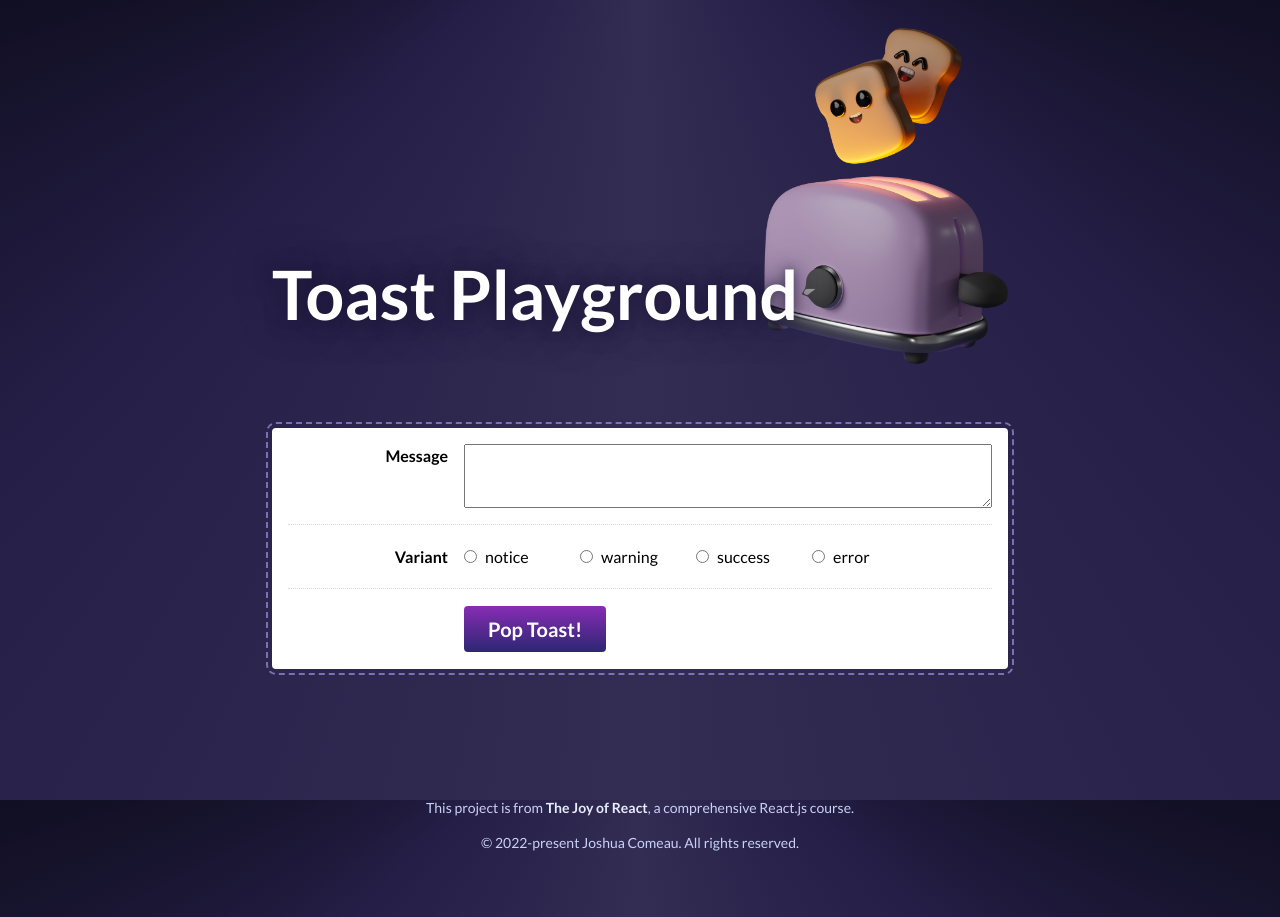
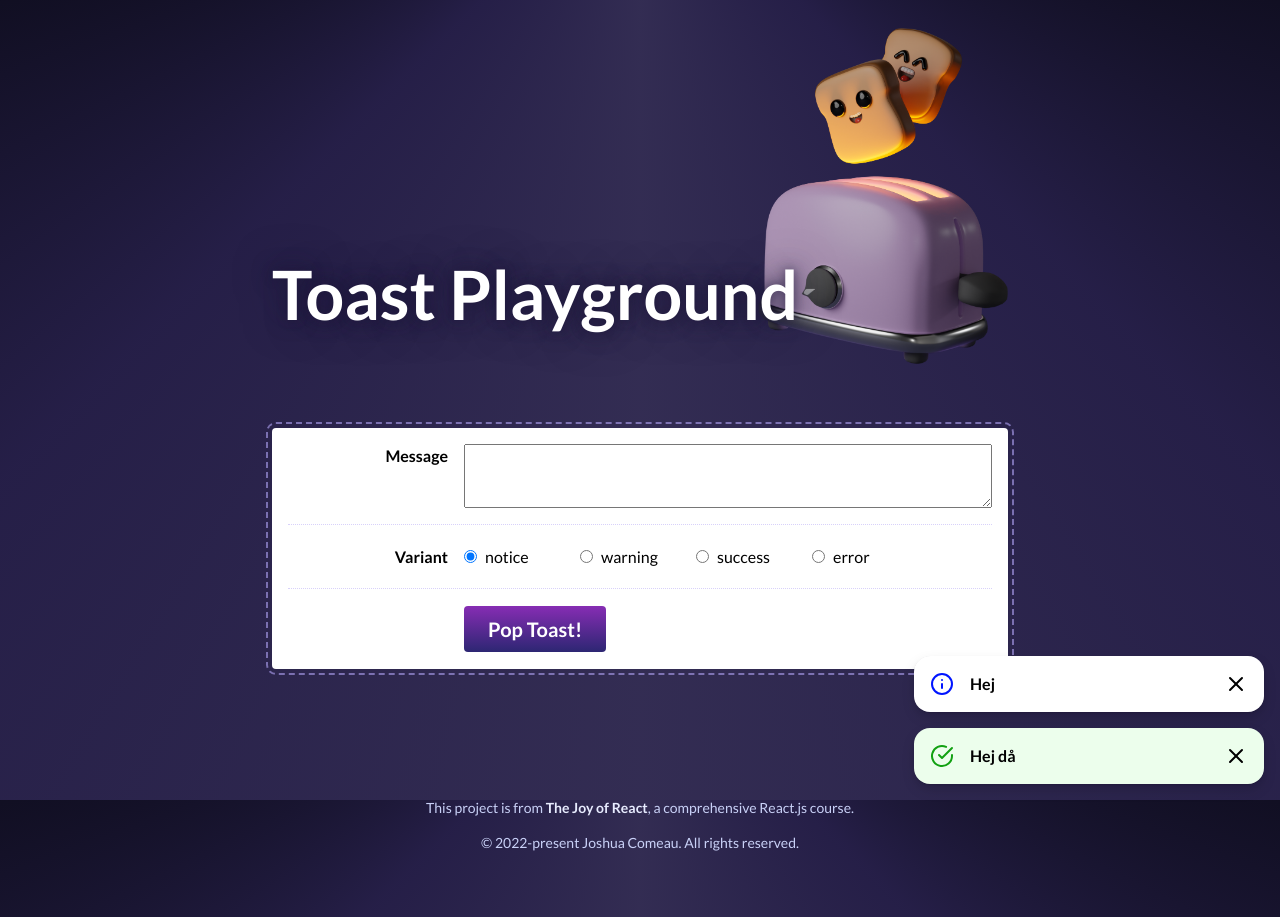
Before and after one commit to sarablom/joy-of-react-toast-component, a React (Create React App) app: page / in a window 1280 px wide. Built offline with nearby package versions, Linux system fonts and the light colour scheme.

Commit message:
add multiple toasts

```diff
--- a/src/components/Toast/Toast.js
+++ b/src/components/Toast/Toast.js
@@ -12,7 +12,7 @@ const ICONS_BY_VARIANT = {
   error: AlertOctagon,
 };
 
-function Toast({ message, variant, onToastIsOpen }) {
+function Toast({ message, variant}) {
   const Icon = ICONS_BY_VARIANT[variant];
 
   return (
@@ -21,7 +21,7 @@ function Toast({ message, variant, onToastIsOpen }) {
         <Icon size={24} />
       </div>
       <p className={styles.content}>{message}</p>
-      <button className={styles.closeButton} onClick={() => onToastIsOpen(false)}>
+      <button className={styles.closeButton}>
         <X size={24} />
         <VisuallyHidden>Dismiss message</VisuallyHidden>
       </button>
--- a/src/components/ToastPlayground/ToastPlayground.js
+++ b/src/components/ToastPlayground/ToastPlayground.js
@@ -1,16 +1,30 @@
 import React, { useState } from "react";
 
 import Button from "../Button";
-import Toast from "../Toast/Toast";
+import ToastShelf from "../ToastShelf";
 
 import styles from "./ToastPlayground.module.css";
 
 const VARIANT_OPTIONS = ["notice", "warning", "success", "error"];
 
 function ToastPlayground() {
-  const [value, setValue] = useState({ textArea: "", radioButton: "" });
-  const [toastIsOpen, setToastIsOpen] = useState(false);
-  console.log(value);
+  const [toasts, setToasts] = useState([
+    { id: crypto.randomUUID(), message: "Hej", variant: "notice" },
+    { id: crypto.randomUUID(), message: "Hej då", variant: "success" },
+  ]);
+  const [value, setValue] = useState({ message: "", variant: "notice" });
+
+  const handleOnSubmit = (e) => {
+    const newToasts = [
+      ...toasts,
+      {
+        id: crypto.randomUUID(),
+        message: value.message,
+        variant: value.variant,
+      },
+    ];
+    setToasts(newToasts);
+  };
 
   const radioButtons = VARIANT_OPTIONS.map((type) => (
     <label key={type} htmlFor={`variant-${type}`}>
@@ -19,11 +33,11 @@ function ToastPlayground() {
         type="radio"
         name="variant"
         value={type}
-        checked={value.radioButton === type}
+        checked={value.variant === type}
         onChange={(e) => {
           setValue({
             ...value,
-            radioButton: e.target.value,
+            variant: e.target.value,
           });
         }}
       />
@@ -32,13 +46,13 @@ function ToastPlayground() {
   ));
 
   return (
-    <div className={styles.wrapper}>
+    <form className={styles.wrapper} onClick={(e) => handleOnSubmit(e)}>
       <header>
         <img alt="Cute toast mascot" src="/toast.png" />
         <h1>Toast Playground</h1>
       </header>
 
-      {toastIsOpen && <Toast message={value.textArea} variant={value.radioButton} onToastIsOpen={setToastIsOpen} />}
+      {toasts.length > 0 && <ToastShelf toasts={toasts} />}
 
       <div className={styles.controlsWrapper}>
         <div className={styles.row}>
@@ -49,8 +63,8 @@ function ToastPlayground() {
             <textarea
               id="message"
               className={styles.messageInput}
-              value={value.textArea}
-              onChange={(e) => setValue({ ...value, textArea: e.target.value })}
+              value={value.message}
+              onChange={(e) => setValue({ ...value, message: e.target.value })}
             />
           </div>
         </div>
@@ -63,11 +77,11 @@ function ToastPlayground() {
         <div className={styles.row}>
           <div className={styles.label} />
           <div className={`${styles.inputWrapper} ${styles.radioWrapper}`}>
-            <Button onClick={() => setToastIsOpen(true)}>Pop Toast!</Button>
+            <Button type="submit">Pop Toast!</Button>
           </div>
         </div>
       </div>
-    </div>
+    </form>
   );
 }
 
--- a/src/components/ToastShelf/ToastShelf.js
+++ b/src/components/ToastShelf/ToastShelf.js
@@ -1,17 +1,16 @@
-import React from 'react';
+import React from "react";
 
-import Toast from '../Toast';
-import styles from './ToastShelf.module.css';
+import Toast from "../Toast";
+import styles from "./ToastShelf.module.css";
 
-function ToastShelf() {
+function ToastShelf({ toasts }) {
   return (
     <ol className={styles.wrapper}>
-      <li className={styles.toastWrapper}>
-        <Toast variant="notice">Example notice toast</Toast>
-      </li>
-      <li className={styles.toastWrapper}>
-        <Toast variant="error">Example error toast</Toast>
-      </li>
+      {toasts.map((toast) => (
+        <li className={styles.toastWrapper}>
+          <Toast key={toast.id} message={toast.message} variant={toast.variant} />
+        </li>
+      ))}
     </ol>
   );
 }
```
